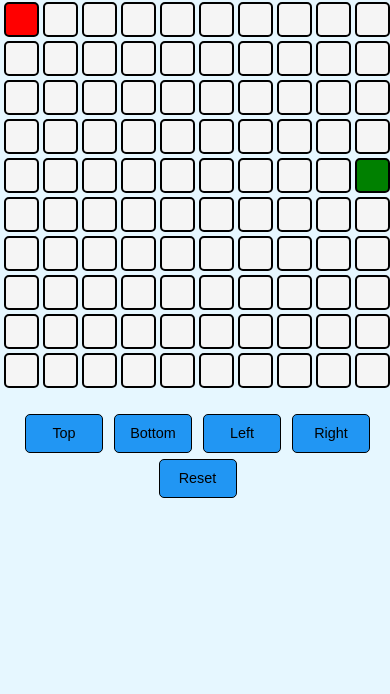
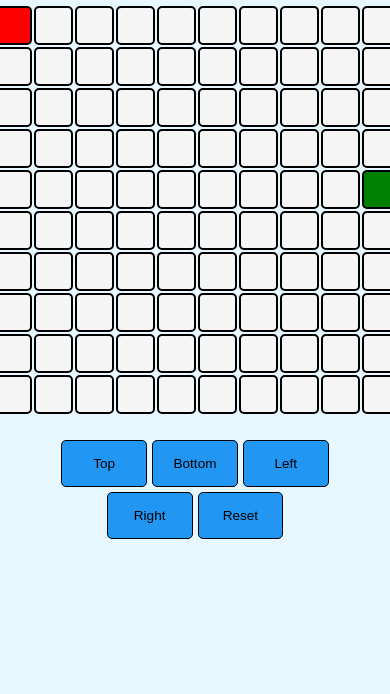
Before and after one commit to durgaprasaddurgaprasd/snack-game, a plain HTML site: page index.html in a window 390 px wide. Shown: the part 150-844 px from the top of the page. Drawn offline with Linux system fonts and the light colour scheme.

Commit message:
Initial commit with game files

```diff
--- a/style.css
+++ b/style.css
@@ -56,31 +56,31 @@ h1{
   }
 
   h1 {
-    font-size: 1.2rem;
+    font-size: 1.3rem;
   }
 
   #board {
-    grid-template-columns: repeat(10, 8vw);
-    grid-template-rows: repeat(10, 8vw);
-    gap: 2vw;
+    grid-template-columns: repeat(10, 9vw);
+    grid-template-rows: repeat(10, 9vw);
+    gap: 1.5vw;
   }
 
   .cell {
-    width: 8vw;
-    height: 8vw;
+    width: 9vw;
+    height: 9vw;
+    font-size: 1rem;
   }
 
   .button1 {
-    flex-direction: row;
     flex-wrap: wrap;
     justify-content: center;
-    gap: 6px;
-    margin-bottom: 20px;
+    gap: 5px;
   }
 
   .button {
-    width: 20vw;
-    height: 10vw;
-    font-size: 0.9rem;
+    width: 22vw;
+    height: 12vw;
+    font-size: 0.85rem;
+    margin-left: 0;
   }
 }
```
